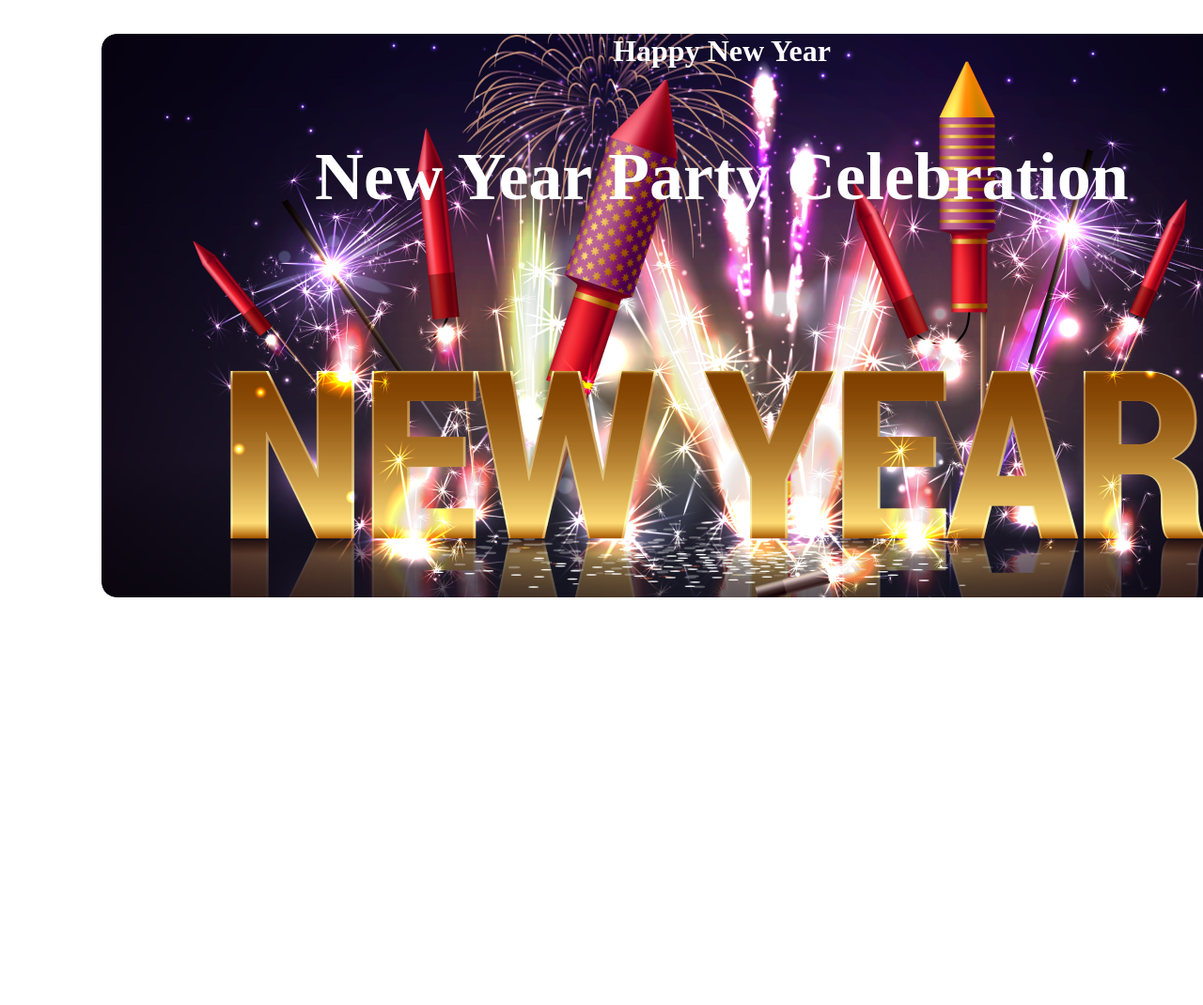
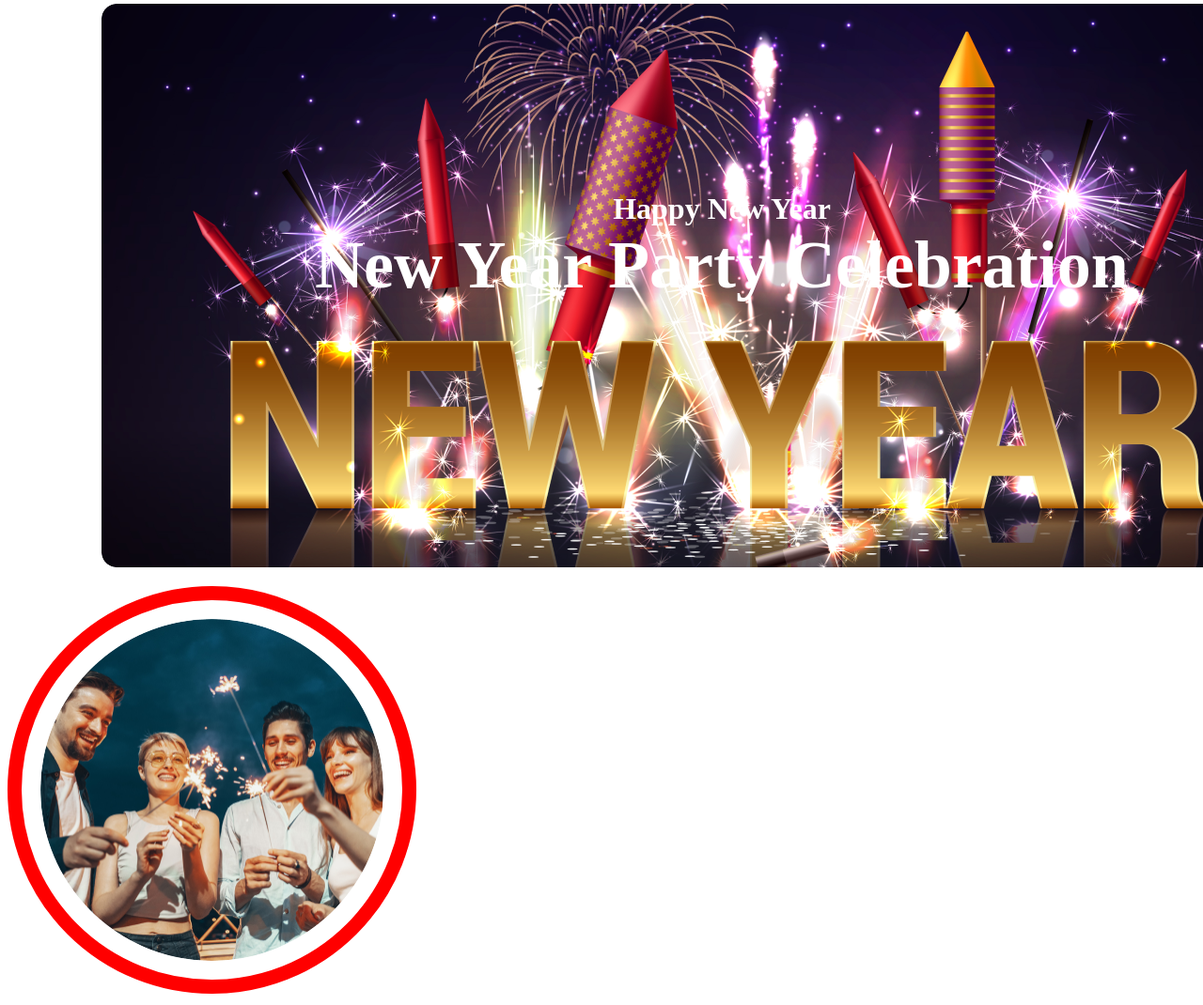
Before and after one commit to ZakariaBinMoti/B9A1-New-Year-New-Mission, a plain HTML site: page index.html in a window 1280 px wide. Shown: the part 39-1109 px from the top of the page at 94% size. Before the commit the page ends 800 px from the top, so only its background shows below. Drawn offline with Linux system fonts and the light colour scheme.

Commit message:
some initial changes

```diff
--- a/index.html
+++ b/index.html
@@ -10,10 +10,13 @@
 
 <body>
     <header>
-        <h6>Happy New Year</h6>
+        <h4>Happy New Year</h4>
         <h3>New Year Party Celebration</h3>
     </header>
     <Main>
+        <section>
+            <img src="resources/Ellipse 1.png" alt="">
+        </section>
 
     </Main>
     <footer>
--- a/styles/style.css
+++ b/styles/style.css
@@ -9,11 +9,25 @@ header{
     border-radius: 16px;
     /* background: linear-gradient(180deg, #070211 0%, rgba(7, 2, 17, 0.00) 100%); */
     /* background-image: url('../resources/Banner\ Image.png'); */
+    /* background-blend-mode: linear-gradient(180deg, #070211 0%, rgba(7, 2, 17, 0.00) 100%); */
+    background-blend-mode:calc(180deg, #070211 0%, rgba(7, 2, 17, 0.00) 100%);
 }
 h3{
+    padding-top: 0px;
+    margin-top: 0px;
     font-size: 72px;
 }
 
-h6{
+h4{
+    padding-top: 200px;
+    margin-bottom: 0px;
     font-size: 32px;
 }
+
+main section img{
+    width: 364.844px;
+    height: 364.844px;
+    padding: 20px;
+    border-radius: 463px;
+    border: 15px solid #F00;
+}
```
